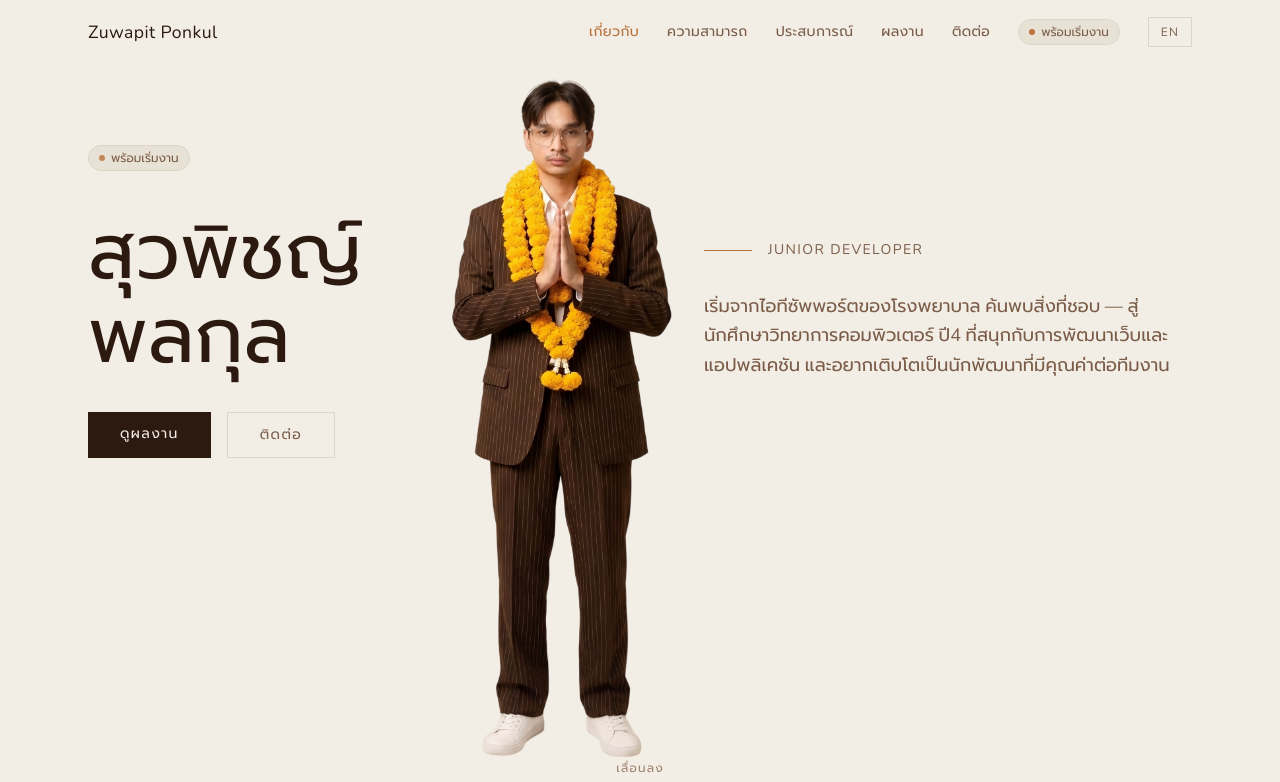
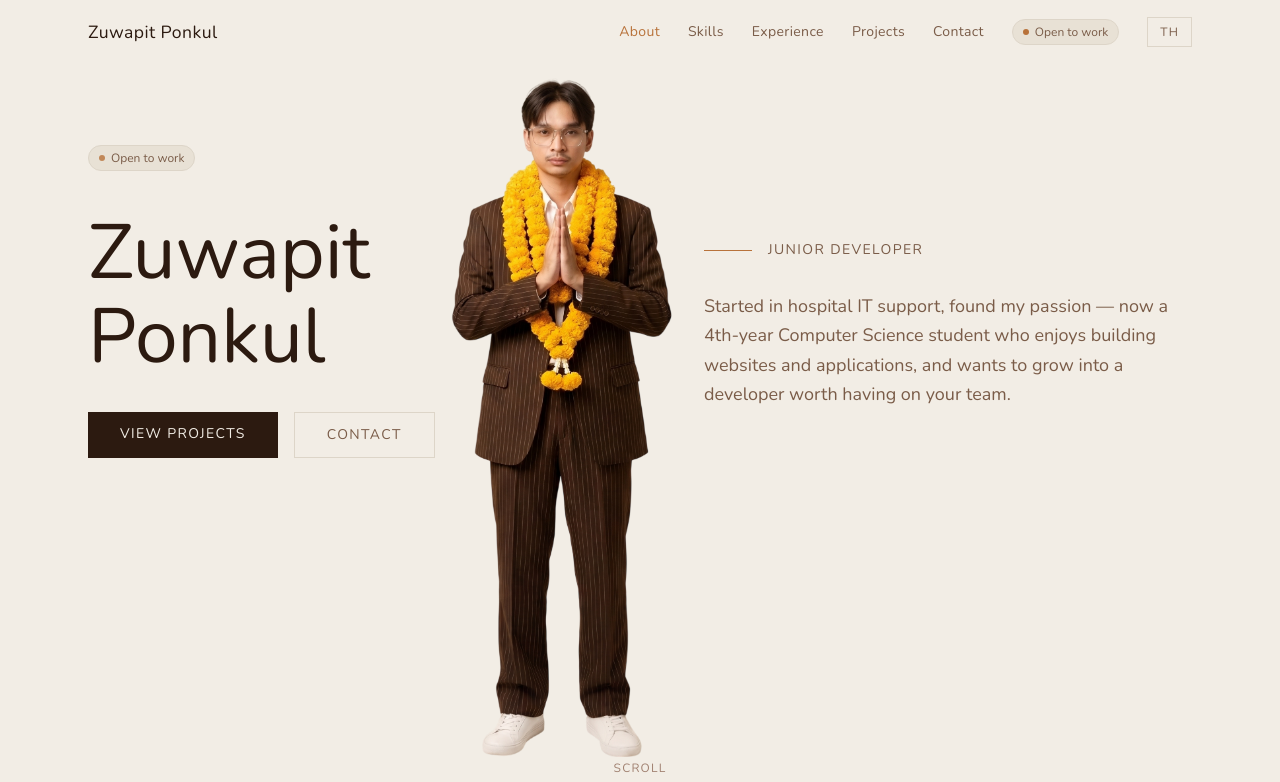
Before and after one commit to Magub-zwp/suwapit-portfolio, a Next.js app: page / in a window 1280 px wide. Shown: the top 782 px of the page. Built offline with nearby package versions, Linux system fonts and the light colour scheme.

Commit message:
set lang"en"first

```diff
--- a/src/i18n/LanguageContext.tsx
+++ b/src/i18n/LanguageContext.tsx
@@ -25,7 +25,7 @@ type LanguageContextValue = {
 const LanguageContext = createContext<LanguageContextValue | null>(null);
 
 export function LanguageProvider({ children }: { children: ReactNode }) {
-  const [lang, setLangState] = useState<Lang>("th");
+  const [lang, setLangState] = useState<Lang>("en");
 
   useEffect(() => {
     const saved = window.localStorage.getItem(STORAGE_KEY);
```
Also changed, not shown: 1 other file (tests, documents, lock files or other folders).
